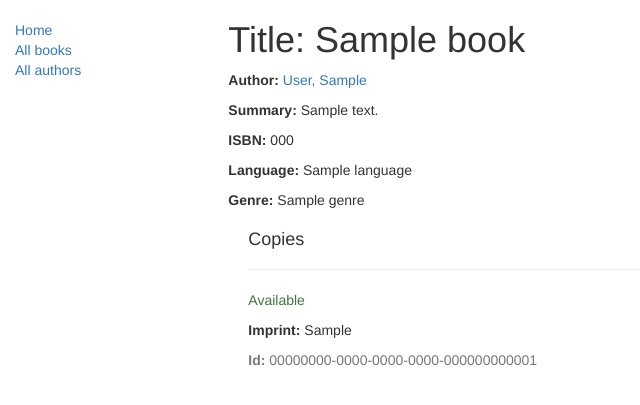
After one commit to KhvPaul/locallibrary-mozilla-test, a Django app: page /catalog/book/1 in a window 1280 px wide. The commit adds this page. Shown: the top 405 px of the page, without its empty margins (0-640 px from the left). Run offline with Django 4.2, Linux system fonts and the light colour scheme; tables that the repository leaves empty hold one stand-in row (values such as "Sample post"); some libraries are stand-ins or nearby versions.

Commit message:
Generic list and detail views

```diff
--- a/catalog/models.py
+++ b/catalog/models.py
@@ -16,14 +16,14 @@ class Genre(models.Model):
         return self.name
 
 
-# class Language(models.Model):
-#     """Model representing a Language (e.g. English, French, Japanese, etc.)"""
-#     name = models.CharField(max_length=200,
-#                             help_text="Enter the book's natural language (e.g. English, French, Japanese etc.)")
-#
-#     def __str__(self):
-#         """String for representing the Model object (in Admin site etc.)"""
-#         return self.name
+class Language(models.Model):
+    """Model representing a Language (e.g. English, French, Japanese, etc.)"""
+    name = models.CharField(max_length=200,
+                            help_text="Enter the book's natural language (e.g. English, French, Japanese etc.)")
+
+    def __str__(self):
+        """String for representing the Model object (in Admin site etc.)"""
+        return self.name
 
 
 class Book(models.Model):
@@ -36,12 +36,12 @@ class Book(models.Model):
     # Author as a string rather than object because it hasn't been declared yet in the file.
     summary = models.TextField(max_length=1000, help_text="Enter a brief description of the book")
     isbn = models.CharField('ISBN', max_length=13,
-                            help_text='13 Character <a href="https://www.isbn-international.org/content/what-isbn">ISBN number</a>')
+                            help_text='13 Character <a href="https://www.isbn-international.org/content/what-isbn">ISBN number</a>')  # noqa: E501
     genre = models.ManyToManyField(Genre, help_text="Select a genre for this book")
+    language = models.ForeignKey('Language', on_delete=models.SET_NULL, null=True)
 
     # ManyToManyField used because genre can contain many books. Books can cover many genres.
     # Genre class has already been defined so we can specify the object above.
-    # language = models.ForeignKey('Language', on_delete=models.SET_NULL, null=True)
 
     def __str__(self):
         """
@@ -92,30 +92,6 @@ class BookInstance(models.Model):
         """
         return '{0} ({1})'.format(self.id, self.book.title)
 
-    def display_book(self):
-        return self.book.title
-
-    display_book.short_description = 'Title'
-
-    def display_status(self):
-        for el in self.LOAN_STATUS:
-            if el[0] == self.status:
-                return el[1]
-
-    display_status.short_description = 'Status'
-
-    def display_due_back(self):
-        return self.due_back
-
-    display_due_back.short_description = 'Return date'
-
-    def display_id(self):
-        return self.id
-
-    display_id.short_description = 'Id'
-
-
-
 
 class Author(models.Model):
     """
@@ -137,3 +113,6 @@ class Author(models.Model):
         String for representing the Model object.
         """
         return '{0}, {1}'.format(self.last_name, self.first_name)
+
+    class Meta:
+        ordering = ['last_name']
--- a/catalog/templates/base_generic.html
+++ b/catalog/templates/base_generic.html
@@ -23,8 +23,8 @@
       {% block sidebar %}
       <ul class="sidebar-nav">
           <li><a href="{% url 'index' %}">Home</a></li>
-          <li><a href="">All books</a></li>
-          <li><a href="">All authors</a></li>
+          <li><a href="{% url 'books' %}">All books</a></li>
+          <li><a href="{% url 'authors' %}">All authors</a></li>
       </ul>
      {% endblock %}
       </div>
@@ -32,6 +32,23 @@
       {% block content %}
 
       {% endblock %}
+      {% block pagination %}
+  {% if is_paginated %}
+      <div class="pagination">
+          <span class="page-links">
+              {% if page_obj.has_previous %}
+                  <a href="{{ request.path }}?page={{ page_obj.previous_page_number }}">previous</a>
+              {% endif %}
+              <span class="page-current">
+                  Page {{ page_obj.number }} of {{ page_obj.paginator.num_pages }}.
+              </span>
+              {% if page_obj.has_next %}
+                  <a href="{{ request.path }}?page={{ page_obj.next_page_number }}">next</a>
+              {% endif %}
+          </span>
+      </div>
+  {% endif %}
+{% endblock %}
       </div>
     </div>
 
--- /dev/null
+++ b/catalog/templates/catalog/book_detail.html
@@ -0,0 +1,23 @@
+{% extends "base_generic.html" %}
+
+{% block content %}
+  <h1>Title: {{ book.title }}</h1>
+
+  <p><strong>Author:</strong> <a href="{% url 'author-detail' book.author.pk %}">{{ book.author }}</a></p> <!-- author detail link not yet defined -->
+  <p><strong>Summary:</strong> {{ book.summary }}</p>
+  <p><strong>ISBN:</strong> {{ book.isbn }}</p>
+  <p><strong>Language:</strong> {{ book.language }}</p>
+  <p><strong>Genre:</strong> {% for genre in book.genre.all %} {{ genre }}{% if not forloop.last %}, {% endif %}{% endfor %}</p>
+
+  <div style="margin-left:20px;margin-top:20px">
+    <h4>Copies</h4>
+
+    {% for copy in book.bookinstance_set.all %}
+    <hr>
+    <p class="{% if copy.status == 'a' %}text-success{% elif copy.status == 'd' %}text-danger{% else %}text-warning{% endif %}">{{ copy.get_status_display }}</p>
+    {% if copy.status != 'a' %}<p><strong>Due to be returned:</strong> {{copy.due_back}}</p>{% endif %}
+    <p><strong>Imprint:</strong> {{copy.imprint}}</p>
+    <p class="text-muted"><strong>Id:</strong> {{copy.id}}</p>
+    {% endfor %}
+  </div>
+{% endblock %}
--- a/catalog/urls.py
+++ b/catalog/urls.py
@@ -1,7 +1,11 @@
 from django.urls import path
+
 from . import views
-
 
 urlpatterns = [
     path('', views.index, name='index'),
+    path('books/', views.BookListView.as_view(), name='books'),
+    path('book/<int:pk>', views.BookDetailView.as_view(), name='book-detail'),
+    path('authors/', views.AuthorListView.as_view(), name='authors'),
+    path('author/<int:pk>', views.AuthorDetailView.as_view(), name='author-detail'),
 ]
--- a/catalog/views.py
+++ b/catalog/views.py
@@ -1,22 +1,78 @@
-from django.shortcuts import render
+from django.shortcuts import render, get_object_or_404
+from django.views import generic
 
-from .models import Book, Author, BookInstance, Genre
+from .models import Book, Author, BookInstance
+
 
 def index(request):
-    """
-    Функция отображения для домашней страницы сайта.
-    """
-    # Генерация "количеств" некоторых главных объектов
-    num_books=Book.objects.all().count()
-    num_instances=BookInstance.objects.all().count()
-    # Доступные книги (статус = 'a')
-    num_instances_available=BookInstance.objects.filter(status__exact='a').count()
-    num_authors=Author.objects.count()  # Метод 'all()' применён по умолчанию.
+    """View function for home page of site."""
+    # Generate counts of some of the main objects
+    num_books = Book.objects.all().count()
+    num_instances = BookInstance.objects.all().count()
+    # Available copies of books
+    num_instances_available = BookInstance.objects.filter(status__exact='a').count()
+    num_authors = Author.objects.count()  # The 'all()' is implied by default.
 
-    # Отрисовка HTML-шаблона index.html с данными внутри
-    # переменной контекста context
+    # Render the HTML template index.html with the data in the context variable.
     return render(
         request,
         'index.html',
-        context={'num_books':num_books,'num_instances':num_instances,'num_instances_available':num_instances_available,'num_authors':num_authors},
+        context={'num_books': num_books, 'num_instances': num_instances,
+                 'num_instances_available': num_instances_available, 'num_authors': num_authors},
     )
+
+
+class BookListView(generic.ListView):
+    model = Book
+    paginate_by = 10
+
+    # def get_context_data(self, **kwargs):
+    #     # В первую очередь получаем базовую реализацию контекста
+    #     context = super(BookListView, self).get_context_data(**kwargs)
+    #     # Добавляем новую переменную к контексту и инициализируем её некоторым значением
+    #     context['some_data'] = 'This is just some data'
+    #     return context
+
+
+class BookDetailView(generic.DetailView):
+    """Generic class-based detail view for a book."""
+    model = Book
+
+
+def book_detail_view(request, pk):
+    # try:
+    #     book_id=Book.objects.get(pk=pk)
+    # except Book.DoesNotExist:
+    #     raise Http404("Book does not exist")
+
+    book_id = get_object_or_404(Book, pk=pk)
+
+    return render(
+        request,
+        'catalog/book_detail.html',
+        context={'book': book_id, }
+    )
+
+
+class AuthorListView(generic.ListView):
+    model = Author
+    paginate_by = 10
+
+
+class AuthorDetailView(generic.DetailView):
+    """Generic class-based detail view for a book."""
+    model = Author
+
+
+def author_detail_view(request, pk):
+    # try:
+    #     book_id=Book.objects.get(pk=pk)
+    # except Book.DoesNotExist:
+    #     raise Http404("Book does not exist")
+
+    author_id = get_object_or_404(Author, pk=pk)
+    return render(
+        request,
+        'catalog/author_detail.html',
+        context={'author': author_id, }
+    )
--- a/locallibrary/settings.py
+++ b/locallibrary/settings.py
@@ -57,7 +57,7 @@ ROOT_URLCONF = 'locallibrary.urls'
 TEMPLATES = [
     {
         'BACKEND': 'django.template.backends.django.DjangoTemplates',
-        'DIRS': [BASE_DIR / 'templates']
+        'DIRS': [BASE_DIR / 'templates']    # noqa: E203
         ,
         'APP_DIRS': True,
         'OPTIONS': {
--- a/locallibrary/urls.py
+++ b/locallibrary/urls.py
@@ -25,7 +25,7 @@ urlpatterns = [
 ]
 
 urlpatterns += [
-    path('', RedirectView.as_view(url='/catalog/', permanent=True)),    # Перенаправляем запросы с корневого URL, на URL приложения
+    path('', RedirectView.as_view(url='/catalog/', permanent=True)),  # noqa: E501 # Перенаправляем запросы с корневого URL, на URL приложения
 ]
 
 urlpatterns += static(settings.STATIC_URL, document_root=settings.STATIC_ROOT)
```
Also changed, not shown: catalog/admin.py (+4 -11 lines), catalog/templates/catalog/author_detail.html (added, +22 -0 lines), catalog/templates/catalog/author_list.html (added, +25 -0 lines), catalog/templates/catalog/book_list.html (added, +19 -0 lines), README.md, catalog/migrations/0002_language_alter_author_options_book_language.py (added).
